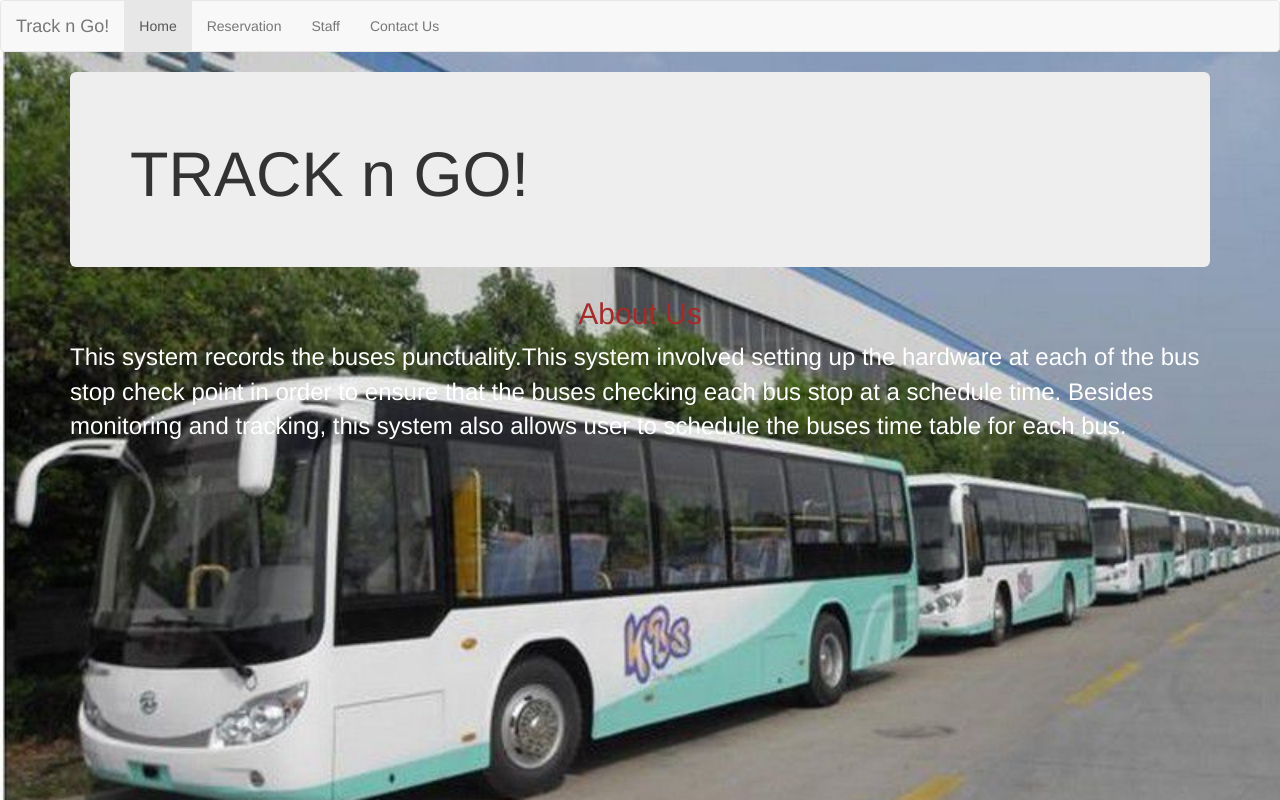
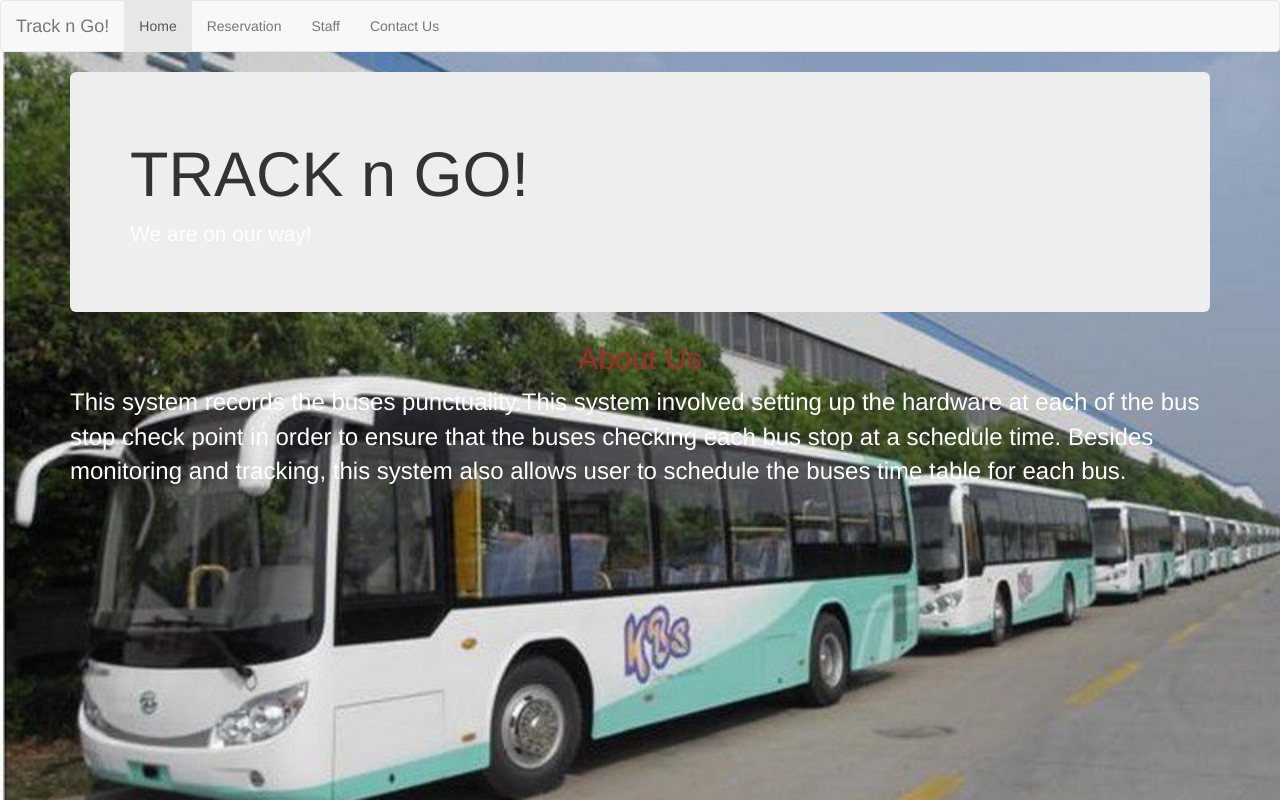
Before and after one commit to Anaissimpz/Track-and-Go, a plain HTML site: page index.html in a window 1280 px wide. Drawn offline with nearby package versions, Linux system fonts and the light colour scheme.

Commit message:
add a slogan

```diff
--- a/index.html
+++ b/index.html
@@ -28,6 +28,7 @@
         <div class="container home">
             <div class="jumbotron">
                 <h1>TRACK n GO!</h1>
+                <p>We are on our way!</p>
             </div>
             <h4>About Us</h4>
             <p>This system records the buses punctuality.This system involved setting up the hardware at each of the bus stop check point in order to ensure that the buses checking each bus stop at a schedule time. Besides monitoring and tracking, this system also allows user to schedule the buses time table for each bus.</p>
```
